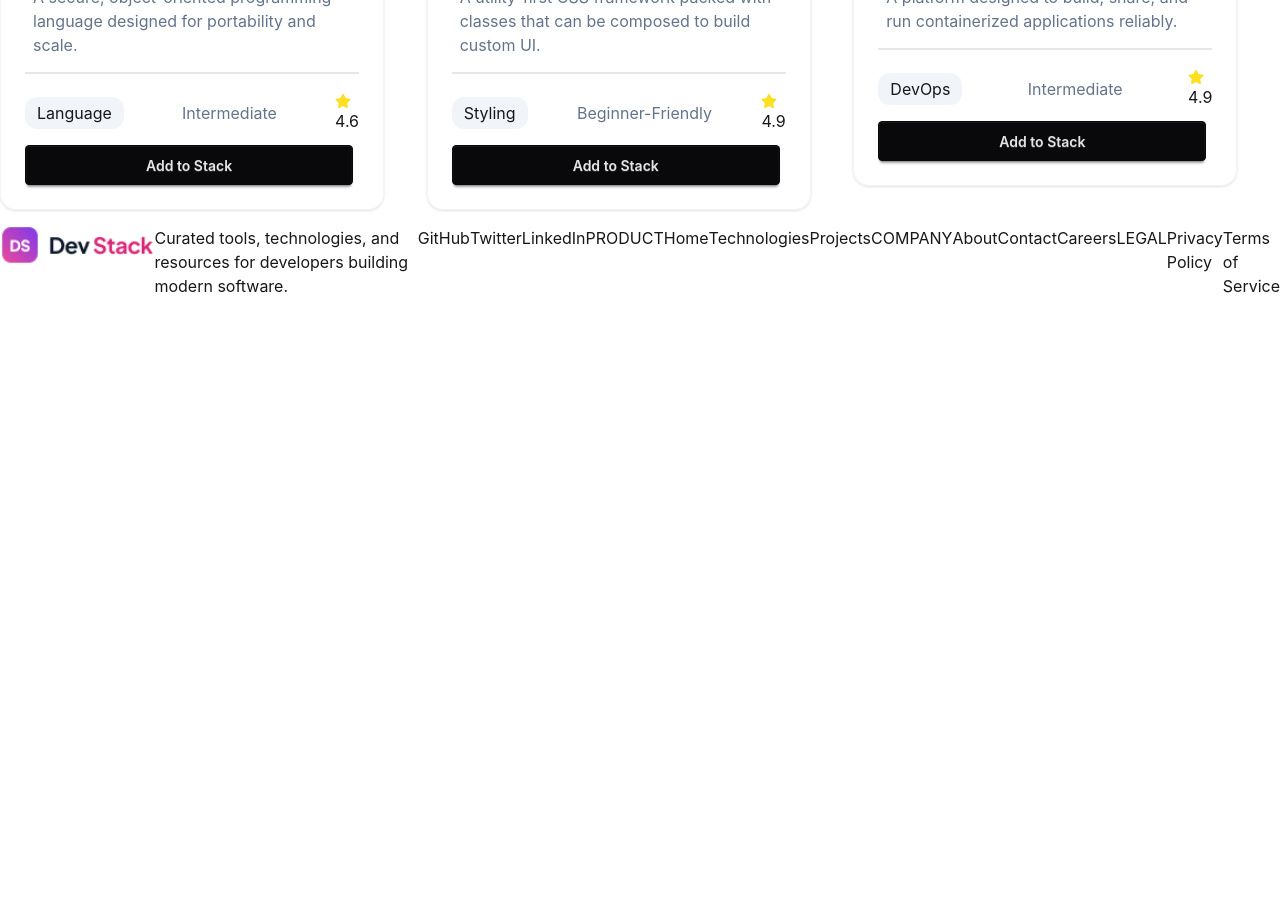
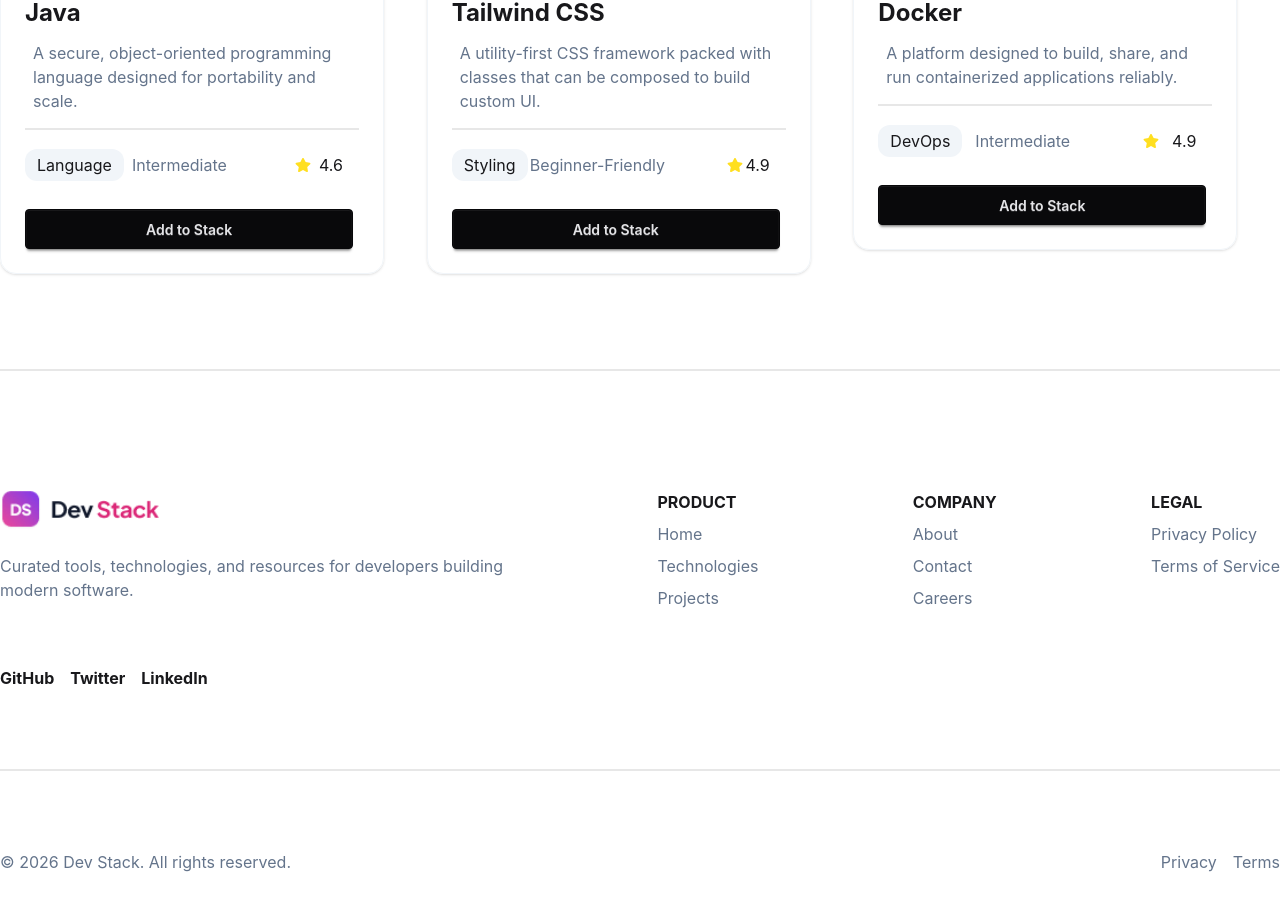
Before and after one commit to pstamim/Assignment-5, a React (Vite) app: page / in a window 1280 px wide. Shown: the part 2260-3171 px from the top of the page. Before the commit the page ends 2558 px from the top, so only its background shows below. Built offline with nearby package versions, Linux system fonts and the light colour scheme.

Commit message:
footer sesh commit

```diff
--- a/src/Component/Footer.tsx
+++ b/src/Component/Footer.tsx
@@ -2,36 +2,48 @@
 import Logo from '../assets/logo-text.png'
 const Footer = () => {
     return (
-
-            <div className='flex justify-between'>
-
+        <>
+        <div className="divider mt-10 pt-10" />
+            <div className='flex justify-between container mx-auto mt-30'>
+                <div className='flex flex-col space-y-6'>
                     <img className='h-[40px] w-[160px]' src={Logo} alt="" />
-                <p>Curated tools, technologies, and resources for developers building
+                    <p className='text-[#64748B]'>Curated tools, technologies, and resources for developers building <br />
                         modern software.</p>
-                <ul className='flex justify-center'>
+                    <ul className='flex gap-4 font-bold mt-10'>
                         <li><a href="">GitHub</a></li>
                         <li><a href="">Twitter</a></li>
                         <li><a href="">LinkedIn</a></li>
                     </ul>
-
-                <h3>PRODUCT</h3>
-                <a href="">Home</a>
-                <a href="">Technologies</a>
-                <a href="">Projects</a>
-
-
-                <h3>COMPANY</h3>
-                <a href="">About</a>
-                <a href="">Contact</a>
-                <a href="">Careers</a>
-
-
-                <h3>LEGAL</h3>
-                <a href="">Privacy Policy</a>
-                <a href="">Terms of Service</a>
-
+                </div>
+                <div className=' flex flex-col gap-2'>
+                    <h3 className=' font-bold '>PRODUCT</h3>
+                    <a className='text-[#64748B]' href="">Home</a>
+                    <a className='text-[#64748B]' href="">Technologies</a>
+                    <a className='text-[#64748B]' href="">Projects</a>
 
                 </div>
+                <div className='flex flex-col gap-2 '>
+                    <h3 className=' font-bold '>COMPANY</h3>
+                    <a className='text-[#64748B]' href="">About</a>
+                    <a className='text-[#64748B]' href="">Contact</a>
+                    <a className='text-[#64748B]' href="">Careers</a>
+                </div>
+                <div className='flex flex-col gap-2'>
+                    <h3 className=' font-bold '>LEGAL</h3>
+                    <a className='text-[#64748B]' href="">Privacy Policy</a>
+                    <a className='text-[#64748B]' href="">Terms of Service</a>
+                </div>
+
+            </div>
+            <div className="divider container mx-auto mt-10 pt-10" />
+            <div className='flex justify-between container mx-auto mt-20 mb-10'>
+                <p className='text-[#64748B]'>© 2026 Dev Stack. All rights reserved.</p>
+                <div className='flex gap-4 text-[#64748B]'>
+                    <a href="">Privacy</a>
+                    <a href="">Terms</a>
+                </div>
+            </div>
+        </>
     );
 };
 
--- a/src/Component/Maincart.tsx
+++ b/src/Component/Maincart.tsx
@@ -1,11 +1,16 @@
 import { FaStar } from "react-icons/fa";
 import type { IExplorCompany } from "./Interface";
+import { useState } from "react";
 
 interface Imaindataprops {
     maindata: IExplorCompany[]
 }
 
 const Maincart = ({ maindata }: Imaindataprops[]) => {
+
+    // const [addStack, setaddStack] = useState(false)
+
+
     return (
         <div>
             <div className="border border-slate-100 rounded-2xl shadow-sm p-6 w-full max-w-sm space-y-3 my-4 items-center">
@@ -14,24 +19,25 @@ const Maincart = ({ maindata }: Imaindataprops[]) => {
                 <div className="flex justify-between ">
 
                     <img className="h-12 w-12" src={maindata.icon} alt="" />
-                    <button className={`${maindata.badgeTextColor} ${maindata.badgeColor} px-5 border border-slate-100 rounded-4xl`}>{maindata.badge}</button>
+                    <button className={`${maindata.badgeTextColor} cursor-pointer ${maindata.badgeColor} px-5 border border-slate-100 rounded-4xl`}>{maindata.badge}</button>
                 </div>
 
                 <h1 className="text-2xl font-bold">{maindata.name}</h1>
                 <p className="text-[#64748B] m-2">{maindata.description}</p>
                 <div className="divider" />
-                <div className="flex justify-between items-center">
+                <div className="flex justify-between items-center ">
 
-                    <button className="bg-[#F1F5F9] py-1 px-3 rounded-xl ">{maindata.category}</button>
+                    <button className="bg-[#F1F5F9] py-1 px-3 rounded-xl cursor-pointer">{maindata.category}</button>
 
-                    <p className="text-[#64748B]">{maindata.difficulty}</p>
-                    <p><FaStar className="text-yellow-300" />{maindata.rating}</p>
+                    <p className="text-[#64748B] ">{maindata.difficulty}</p>
+                    <FaStar className="text-yellow-300 ml-15" /><span className="mr-4">{maindata.rating}</span>
 
 
                 </div>
 
 
-                <button className="btn btn-neutral px-30">Add to Stack</button>
+                <button
+                    className="btn btn-neutral px-30 mt-4">Add to Stack</button>
             </div>
         </div >
     );
```
Lines whose indentation alone changed are shown as unchanged.
